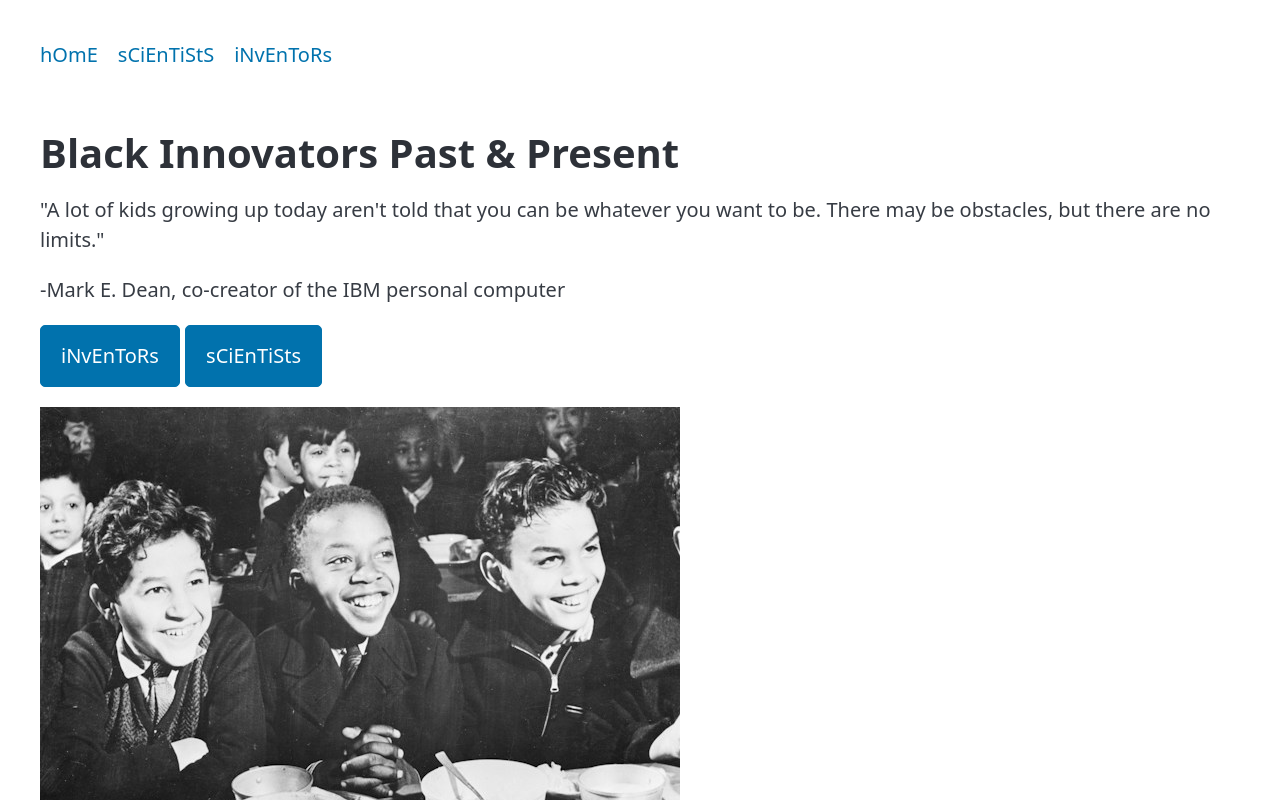
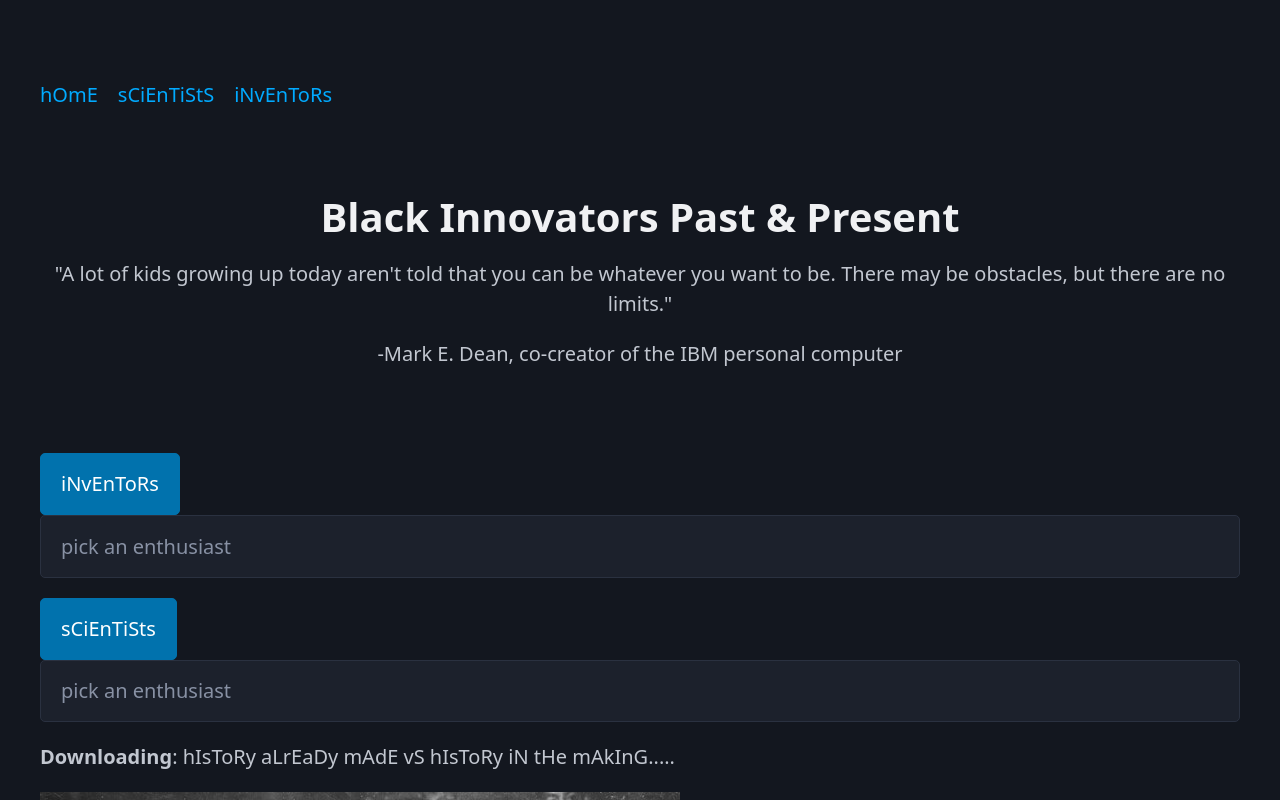
Before and after one commit to ALem1940/Capstone, a plain HTML site: page index.html in a window 1280 px wide. Shown: the top 800 px of the page. Drawn offline with nearby package versions, Linux system fonts and the light colour scheme; no server answers.

Commit message:
add the first user input, closes #1

```diff
--- /dev/null
+++ b/css/card.css
@@ -0,0 +1,21 @@
+/* card.css — a box that groups one thing. */
+/* This file is yours: change any line, or override it from style.css. */
+
+/*.card {
+  background-color: #ffffff;
+  color: #373c44;
+  border: 1px solid #e7eaf0;
+  border-radius: 10px;
+  padding: 1.25rem 1.5rem;
+  margin-bottom: 1.5rem;
+  box-shadow: 0 1px 2px rgba(0, 0, 0, 0.06),
+              0 8px 24px rgba(0, 0, 0, 0.08);
+}*/
+
+
+.card {
+  background-color: var(--pico-card-background-color, #ffffff);
+  color: var(--pico-color, #373c44);
+  border: 1px solid var(--pico-muted-border-color, #e7eaf0);
+  /* everything below stays exactly as it was */
+}
--- /dev/null
+++ b/css/hero.css
@@ -0,0 +1,7 @@
+/* hero.css — a big opening section. */
+
+.hero {
+  text-align: center;
+  padding-top: 64px;
+  padding-bottom: 64px;
+}
--- a/index.html
+++ b/index.html
@@ -1,10 +1,12 @@
 <!DOCTYPE html>
-<html lang="en">
+<html lang="en" data-theme= "dark">
 	<head>
 		<meta charset="utf-8">
 		<meta name="viewport" content="width=device-width, initial-scale=1">
 		<title>African American Inventors and Scientists</title>
 		<link rel="stylesheet" href="https://cdn.jsdelivr.net/npm/@picocss/pico@2.1.1/css/pico.classless.min.css">
+		<link rel="stylesheet" href="css/hero.css">
+		<link rel="stylesheet" href="css/card.css">
 		<link rel="stylesheet" href="css/style.css">
 		<script src="script.js" defer></script>
 		<!--How to get the colors you want
@@ -15,22 +17,33 @@
 	</head>
 	<body>
 		<header>
+
+		</header>
+		<main>
 			<nav>
 				<ul>
-				<li><a href=>hOmE</a></li>
-				<li><a href=>sCiEnTiStS</a></li>
-				<li><a href=>iNvEnToRs</a></li>
+					<li><a href="index.html">hOmE</a></li>
+					<li><a href="scientists">sCiEnTiStS</a></li>
+					<li><a href="inventors">iNvEnToRs</a></li>
 				</ul>
 			</nav>
-	</header>
-    <main>
-		<section class="hero">
+			<div class="hero">
 				<h1>Black Innovators Past & Present</h1>
 				<p>"A lot of kids growing up today aren't told that you can be whatever you want to be. There may be obstacles, but there are no limits." </p>
 				<p>-Mark E. Dean, co-creator of the IBM personal computer</p>
+			</div>
+
+			<!--DON'T FORGET TO ADD AN ID HERE. Search and Results borrowed from chp7-p2 question 5!!-->
+			<section id="search">
+
+			<!--What I want to happen: once the btn/clicked a hidden form w/ 2 options appear for each choice as the input-->
 					<button class="inputBtn">iNvEnToRs</button>
+					<input id="inventorsBtn" type="text" placeholder="pick an enthusiast">
 					<button class="inputBtn">sCiEnTiSts</button>
-		</section>
+					<input id="inventorsBtn" type="text" placeholder="pick an enthusiast">
+					<p><strong>Downloading</strong>: hIsToRy aLrEaDy mAdE vS hIsToRy iN tHe mAkInG.....</p>
+			</section id="results">
+
 			<section id="output-container">
 				<div class="outputCard">
 					<h2 id="outputName"></h2>
--- a/script.js
+++ b/script.js
@@ -12,7 +12,7 @@ async function getinventors() {
 	const data = await response.json();
 	console.log(data);
 	name.textContent = data.records[0].Name
-jobs.textContent = data.records[0]["Date of birth / death"]
+jobs.textContent = data.records[0]["Occupation(s)"]
 };
 
 getinventors();
```
Also changed, not shown: css/output-container.css (added, +9 -0 lines), inventors.html (+13 -3 lines), scientists.html (+2 -3 lines), css/style.css (added). Lines whose indentation alone changed are shown as unchanged.
